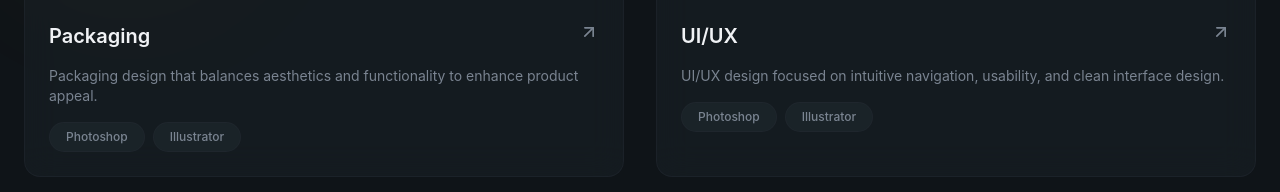
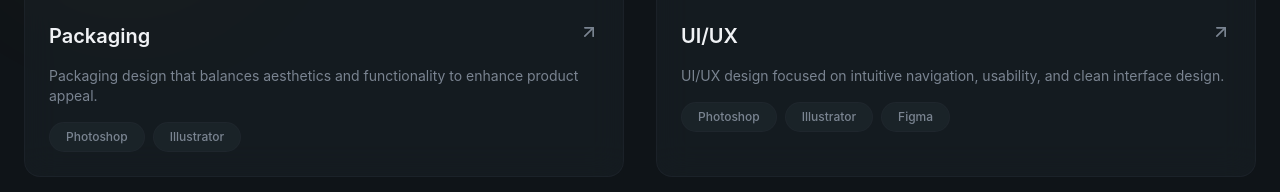
Before and after one commit to ahmadakbarfauzani/my.portfolio, a React (Vite) app: page / in a window 1280 px wide. Shown: the part 3329-3521 px from the top of the page. Built offline with nearby package versions, Linux system fonts and the light colour scheme.

Commit message:
update project 4 image and links

```diff
--- a/src/sections/Projects.jsx
+++ b/src/sections/Projects.jsx
@@ -33,9 +33,9 @@ const projects = [
     description:
       "UI/UX design focused on intuitive navigation, usability, and clean interface design.",
       image: "/Project/Project 4.png",
-      tags: ["Photoshop", "Illustrator"],
-      link: "",
-      github: "",
+      tags: ["Photoshop", "Illustrator", "Figma"],
+      link: "https://github.com/ahmadakbarfauzani/my.portfolio/blob/main/public/Project/Project%204.png",
+      github: "https://github.com/ahmadakbarfauzani/my.portfolio/blob/main/public/Project/Project%204.png",
     },
 ];
 
```
